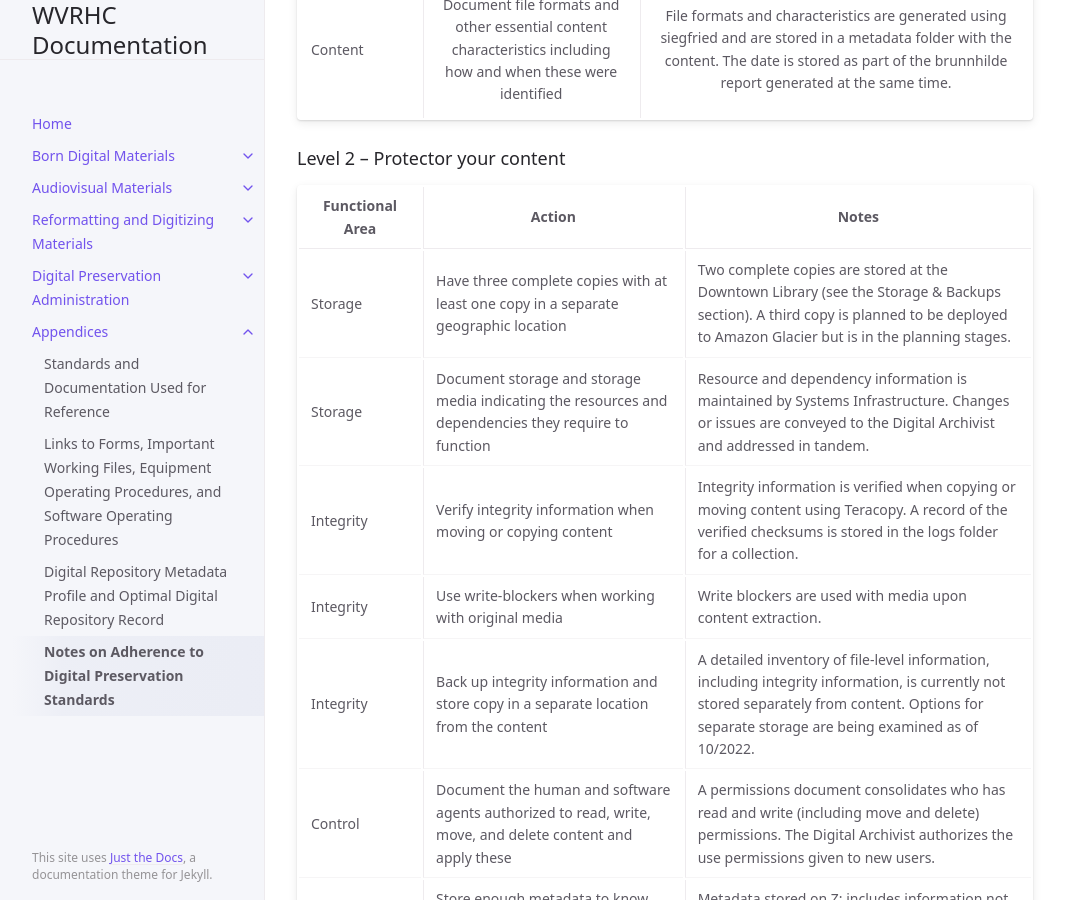
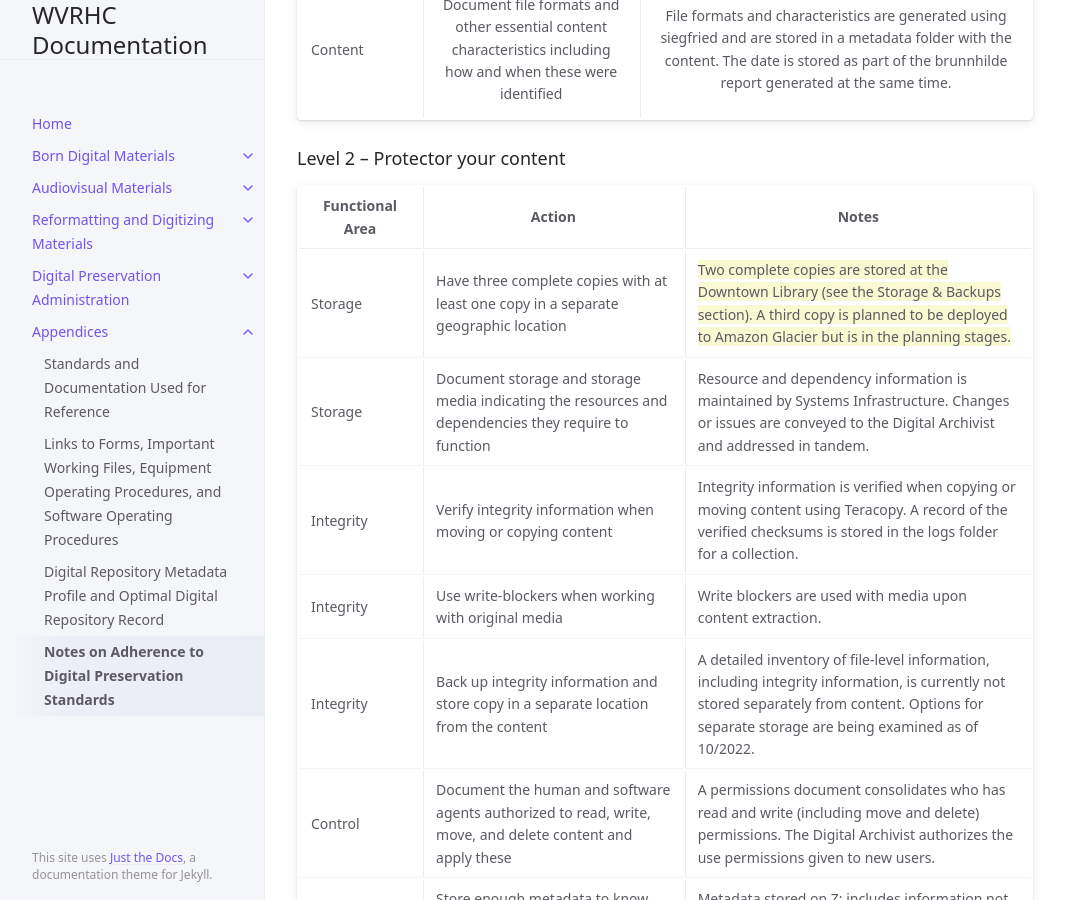
Before and after one commit to elizajames/digital-preservation-documentation, a Jekyll site: the page built from docs/Appendices/appendix4.md, in a window 1280 px wide and 900 px high, scrolled down 2059 px. Shown: the whole window, without its empty margins (107-1172 px from the left). Built offline with Jekyll 4.4.1, drawn with Linux system fonts in a browser that asks for light colours.

Commit message:
highlight attempt

```diff
--- a/docs/Appendices/appendix4.md
+++ b/docs/Appendices/appendix4.md
@@ -55,7 +55,7 @@ The [NDSA Levels of Digital Preservation](https://ndsa.org/publications/levels-o
   <tr>
     <td>Storage </td>
     <td>Have three complete copies with at least one copy in a separate geographic location </td>
-    <td>Two complete copies are stored at the Downtown Library (see the Storage &amp; Backups section). A third copy is planned to be deployed to Amazon Glacier but is in the planning stages.  </td>
+    <td><span style="background-color: lightgoldenrodyellow">Two complete copies are stored at the Downtown Library (see the Storage &amp; Backups section). A third copy is planned to be deployed to Amazon Glacier but is in the planning stages.</span></td>
   </tr>
   <tr>
     <td>Storage </td>
```
